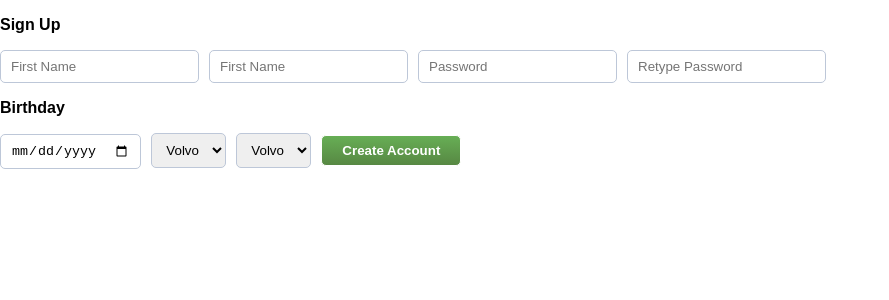
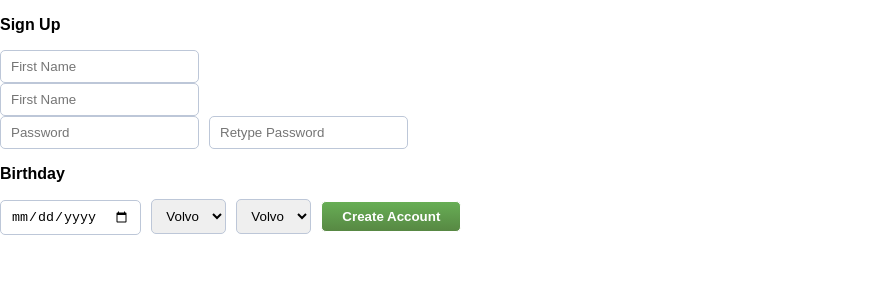
Before and after one commit to ciaramaegotis/SignUp, a React (Create React App) app: page / in a window 1280 px wide. Shown: the top 300 px of the page, without its empty margins (0-889 px from the left). Built offline with nearby package versions, Linux system fonts and the light colour scheme.

Commit message:
2nd push

```diff
--- a/src/SignUp.js
+++ b/src/SignUp.js
@@ -1,6 +1,6 @@
 import React, { Component } from 'react';
 import './SignUpForm.css';
-
+import StringInput from './StringInput';
 
 class SignUp extends Component{
 	constructor(props){
@@ -62,8 +62,8 @@ class SignUp extends Component{
 		return (
 			<div>
 				<p><b> Sign Up </b></p>
-				<input type = "string" className = "input" label = "First Name" placeholder = "First Name"/>
-				<input type = "string" className = "input" label = "Last Name" placeholder = "First Name"/>
+				<StringInput label = "First Name" placeholder = "First Name"/>
+				<StringInput label = "Last Name" placeholder = "First Name"/>
 				<input type = "password" className = "input" label = "Password" placeholder = "Password"/>
 				<input type = "string" className = "input" label = "Retype Password" placeholder = "Retype Password"/>
 				<p><b>Birthday</b></p>
--- a/src/StringInput.js
+++ b/src/StringInput.js
@@ -4,7 +4,7 @@ class StringInput extends Component{
 	render(){
 		return(
 			<div>
-			<input type="string" value = {this.props.value} onChange = {this.props.changeHandler}/> {this.props.label}
+			<input type="string" className = "input" value = {this.props.value} placeholder = {this.props.placeholder} onChange = {this.props.changeHandler}/>
 			</div>
 		)
 	}
```
Also changed, not shown: src/PasswordInput.js (added).
